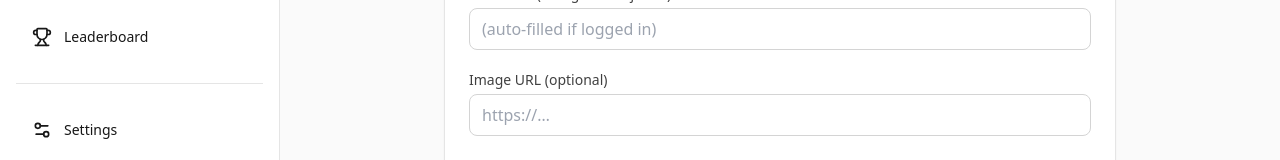
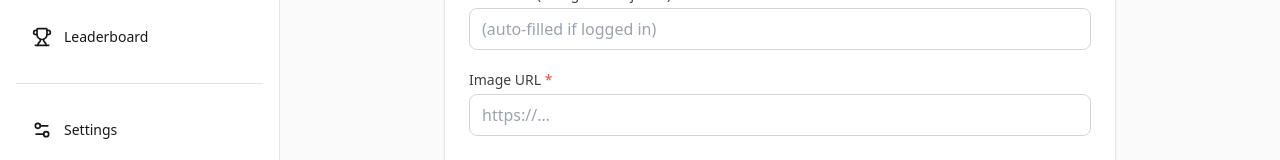
Before and after one commit to sk4rm/sjsu-cs160-project, a React (Vite) app in the folder frontend/: page /upload in a window 1280 px wide. Shown: the part 157-317 px from the top of the page. Built offline with nearby package versions, Linux system fonts and the light colour scheme; no server answers.

Commit message:
Require image on posts + send updated author_name + polish upload page

```diff
--- a/frontend/src/pages/Upload.tsx
+++ b/frontend/src/pages/Upload.tsx
@@ -98,6 +98,12 @@ export default function Upload() {
       return;
     }
 
+    // 🔹 NEW: require an image URL
+    if (!imageUrl.trim()) {
+      setError("An image URL is required for posts right now.");
+      return;
+    }
+
     setSubmitting(true);
     try {
       const res = await fetch("/api/posts", {
@@ -106,10 +112,13 @@ export default function Upload() {
         credentials: "include",
         body: JSON.stringify({
           author_id: authorId || undefined,
+          // 🔹 NEW: snapshot of current display name for this post
+          author_name:
+            user && !anonymous ? postingName : undefined,
           // if logged in, use checkbox; if not logged in, always anonymous
           anonymous: user ? anonymous : true,
           body: body.trim(),
-          image_url: imageUrl.trim() || undefined,
+          image_url: imageUrl.trim(), // guaranteed non-empty now
         }),
       });
 
@@ -158,7 +167,8 @@ export default function Upload() {
 
           <div>
             <label className="mb-1 block text-sm font-medium text-neutral-700">
-              Image URL (optional)
+              {/* 🔹 updated label to show it's required */}
+              Image URL <span className="text-red-500">*</span>
             </label>
             <input
               value={imageUrl}
```
